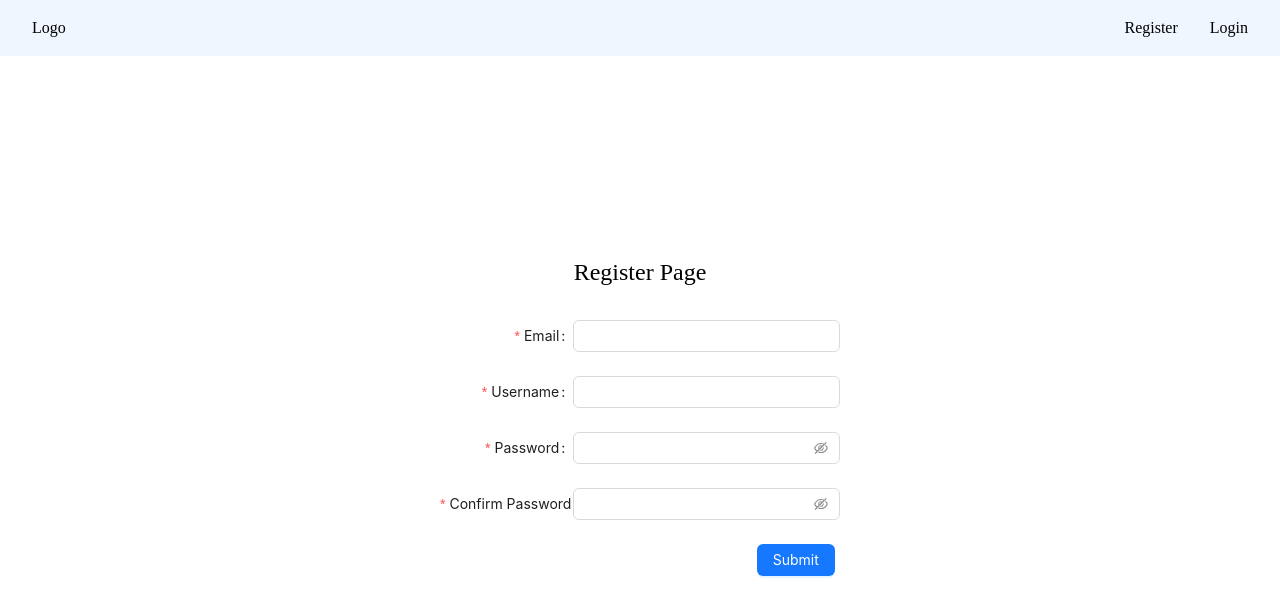
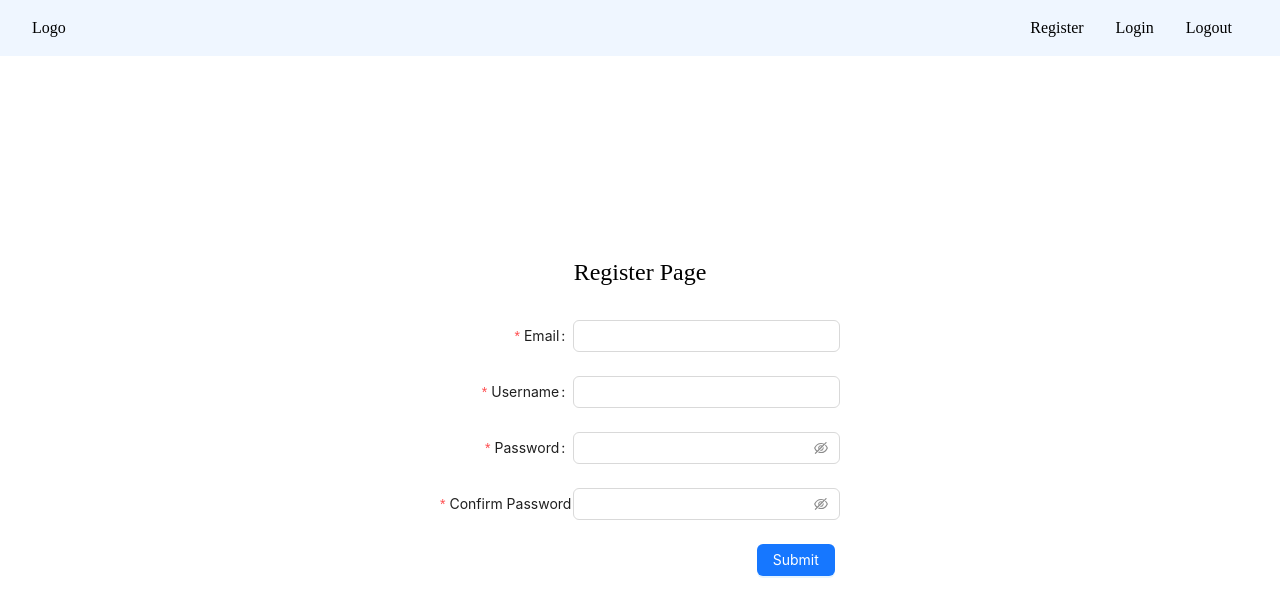
Before and after one commit to chatchatabc/healthhealthabc-frontend, a Next.js app: page /register in a window 1280 px wide. Shown: the top 616 px of the page. Built offline with nearby package versions, Linux system fonts and the light colour scheme.

Commit message:
refactor: created a dedicated navbar component

```diff
--- a/src/app/layout.tsx
+++ b/src/app/layout.tsx
@@ -1,3 +1,4 @@
+import Navbar from "@/components/Navbar";
 import "./globals.css";
 
 export const metadata = {
@@ -18,25 +19,7 @@ export default function RootLayout({
     <html lang="en">
       <body className="min-h-screen flex flex-col">
         {/* Nav Bar */}
-        <header className="bg-blue-50">
-          {/* Nav Menu */}
-          <nav className="container flex mx-auto px-4 lg:px-8">
-            {/* Logo */}
-            <a className="py-4 inline-block" href="/">
-              <p>Logo</p>
-            </a>
-
-            {/* Nav Links */}
-            <ul className="ml-auto flex items-center space-x-8">
-              <li className="">
-                <a href="/register">Register</a>
-              </li>
-              <li className="">
-                <a href="/login">Login</a>
-              </li>
-            </ul>
-          </nav>
-        </header>
+        <Navbar />
 
         {/* Main Content */}
         {children}
--- a/src/app/page.tsx
+++ b/src/app/page.tsx
@@ -3,7 +3,7 @@
 import React from "react";
 import { UserOutlined } from "@ant-design/icons";
 import { Input } from "antd";
-import Section from "./components/widgets/Section";
+import Section from "@/components/widgets/Section";
 
 function Home() {
   const testRef = React.useRef<HTMLUListElement>(null);
--- /dev/null
+++ b/src/components/Navbar.tsx
@@ -0,0 +1,51 @@
+"use client";
+
+import React, { useEffect } from "react";
+
+function Navbar() {
+  const [userData, setUserData] = React.useState({});
+
+  useEffect(() => {
+    // Get user data from cookies
+    const cookies = document.cookie.split("; ");
+    const userData = cookies.reduce((acc, cookie) => {
+      const [key, value] = cookie.split("=");
+      return { ...acc, [key]: value };
+    }, {});
+    setUserData(userData);
+    console.log(userData);
+  }, []);
+
+  return (
+    <header className="bg-blue-50">
+      {/* Nav Menu */}
+      <nav className="container flex mx-auto px-4 lg:px-8">
+        {/* Logo */}
+        <a className="py-4 inline-block" href="/">
+          <p>Logo</p>
+        </a>
+
+        {/* Nav Links */}
+        <ul className="ml-auto flex items-center">
+          <li>
+            <a className="flex items-center p-4" href="/register">
+              Register
+            </a>
+          </li>
+          <li>
+            <a className="flex items-center p-4" href="/login">
+              Login
+            </a>
+          </li>
+          <li>
+            <button className="flex items-center p-4 bg-transparent">
+              Logout
+            </button>
+          </li>
+        </ul>
+      </nav>
+    </header>
+  );
+}
+
+export default Navbar;
```
